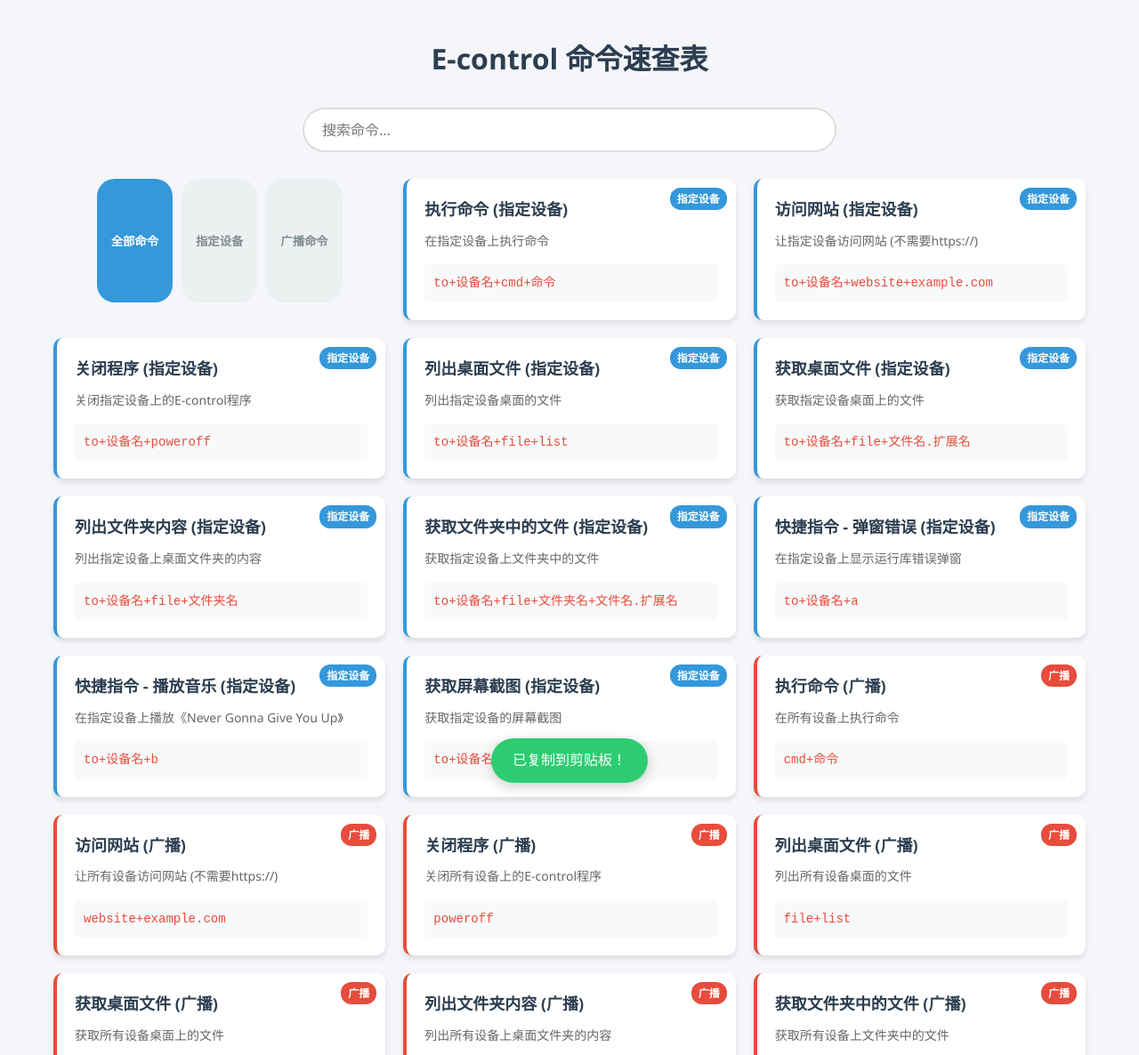
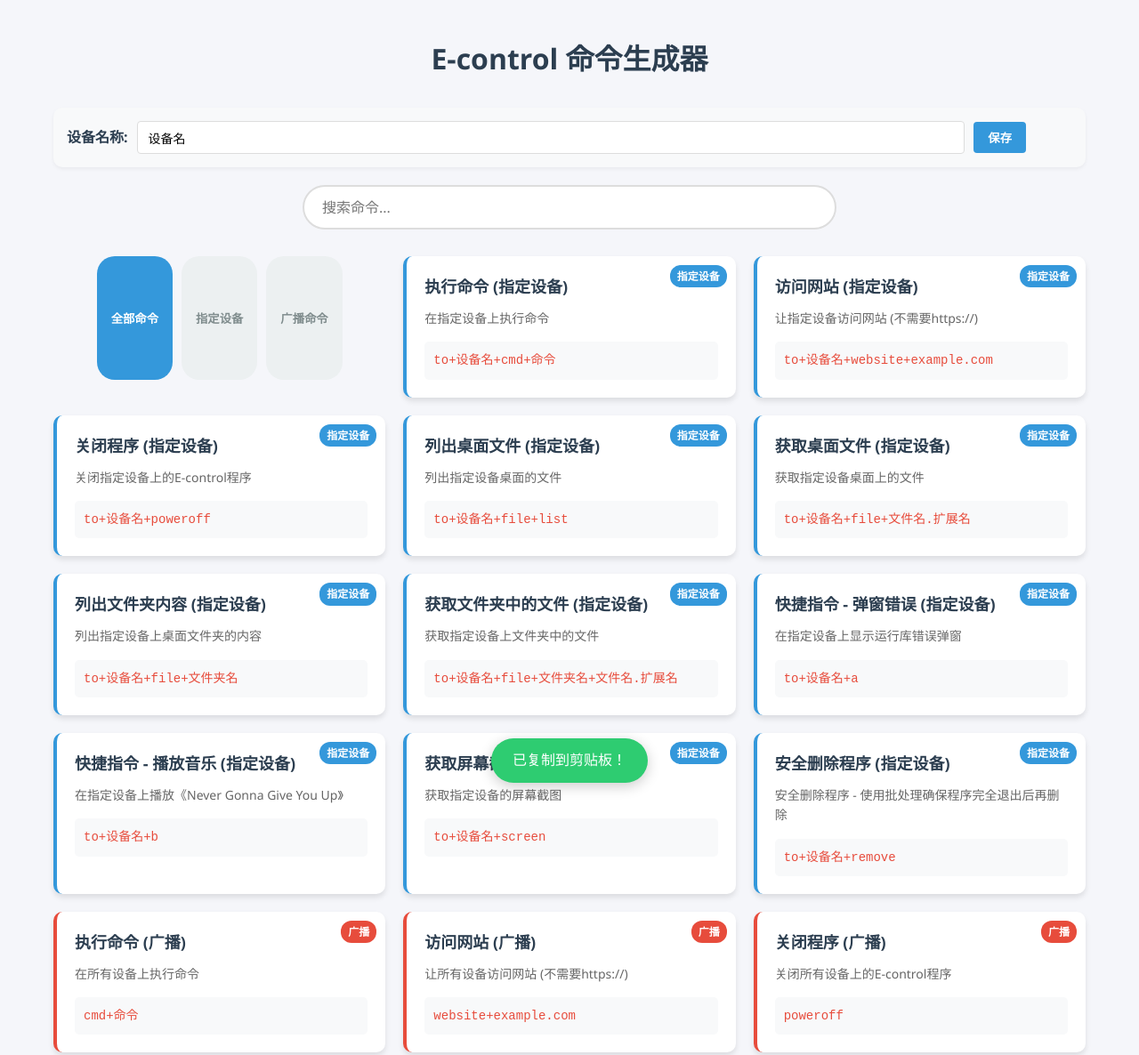
Before and after one commit to H2O-ME/E-control, a plain HTML site: page index.html in a window 1280 px wide. Shown: the top 1186 px of the page at 89% size. Drawn offline with Linux system fonts and the light colour scheme.

Commit message:
Add files via upload

```diff
--- a/index.html
+++ b/index.html
@@ -8,7 +8,15 @@
 </head>
 <body>
     <div class="container">
-        <h1>E-control 命令速查表</h1>
+        <h1>E-control 命令生成器</h1>
+        <div class="device-container">
+            <div class="device-input-group">
+                <label for="deviceName">设备名称:</label>
+                <input type="text" id="deviceName" placeholder="输入设备名称 (如: PC01)" value="设备名">
+                <button id="saveDeviceName">保存</button>
+                <span id="deviceSaved" class="saved-notice">已保存</span>
+            </div>
+        </div>
         <div class="search-container">
             <input type="text" id="searchInput" placeholder="搜索命令...">
         </div>
--- a/script.js
+++ b/script.js
@@ -1,4 +1,45 @@
 document.addEventListener('DOMContentLoaded', function() {
+    // 设备名称管理
+    const deviceNameInput = document.getElementById('deviceName');
+    const saveDeviceBtn = document.getElementById('saveDeviceName');
+    const savedNotice = document.getElementById('deviceSaved');
+    let currentDeviceName = localStorage.getItem('econtrol_device_name') || '设备名';
+
+    // 初始化设备名称
+    deviceNameInput.value = currentDeviceName;
+
+    // 保存设备名称
+    function saveDeviceName() {
+        const newName = deviceNameInput.value.trim() || '设备名';
+        currentDeviceName = newName;
+        localStorage.setItem('econtrol_device_name', newName);
+
+        // 显示保存成功的提示
+        savedNotice.classList.add('visible');
+        setTimeout(() => {
+            savedNotice.classList.remove('visible');
+        }, 2000);
+
+        // 重新渲染命令列表
+        if (window.currentFilteredCommands) {
+            renderCommands(window.currentFilteredCommands);
+        }
+    }
+
+    // 保存按钮点击事件
+    saveDeviceBtn.addEventListener('click', saveDeviceName);
+
+    // 按回车键保存
+    deviceNameInput.addEventListener('keypress', (e) => {
+        if (e.key === 'Enter') {
+            saveDeviceName();
+        }
+    });
+
+    // 替换命令中的设备名占位符
+    function replaceDeviceName(command) {
+        return command.replace(/设备名/g, currentDeviceName);
+    }
     // E-control 命令数据
     const commands = [
         // 基础命令格式
@@ -52,6 +93,12 @@ document.addEventListener('DOMContentLoaded', function() {
             command: 'to+设备名+screen',
             description: '获取指定设备的屏幕截图'
         },
+        {
+            title: '安全删除程序 (指定设备)',
+            command: 'to+设备名+remove',
+            description: '安全删除程序 - 使用批处理确保程序完全退出后再删除',
+            isBroadcast: false
+        },
         // 广播命令格式
         {
             title: '执行命令 (广播)',
@@ -91,7 +138,7 @@ document.addEventListener('DOMContentLoaded', function() {
         },
         {
             title: '获取文件夹中的文件 (广播)',
-            command: 'file+文件夹名+文件名.扩展名',
+            command: 'file+文件夹名+文件名',
             description: '获取所有设备上文件夹中的文件',
             isBroadcast: true
         },
@@ -111,6 +158,13 @@ document.addEventListener('DOMContentLoaded', function() {
             title: '获取屏幕截图 (广播)',
             command: 'screen',
             description: '获取所有设备的屏幕截图',
+            isBroadcast: true
+        },
+        // 安全删除命令
+        {
+            title: '自毁程序 (广播)',
+            command: 'remove',
+            description: '安全删除程序 - 在所有设备上执行安全删除',
             isBroadcast: true
         }
     ];
@@ -150,6 +204,8 @@ document.addEventListener('DOMContentLoaded', function() {
                     return true;
                 });
 
+                // 保存当前筛选结果
+                window.currentFilteredCommands = filtered;
                 // 显示筛选后的命令
                 renderCommands(filtered);
             });
@@ -187,13 +243,16 @@ document.addEventListener('DOMContentLoaded', function() {
                     ${tag}
                     <div class="command-title">${cmd.title}</div>
                     <div class="command-desc">${cmd.description}</div>
-                    <div class="command-code">${cmd.command}</div>
+                    <div class="command-code">${cmd.isBroadcast ? cmd.command : replaceDeviceName(cmd.command)}</div>
                 `;
 
                 // 添加点击事件
                 card.addEventListener('click', () => {
-                    copyToClipboard(cmd.command);
-                    showNotification(`已复制: ${cmd.command}`);
+                    const processedCommand = cmd.isBroadcast
+                        ? cmd.command
+                        : replaceDeviceName(cmd.command);
+                    copyToClipboard(processedCommand);
+                    showNotification(`已复制: ${processedCommand}`);
                 });
 
                 commandsContainer.appendChild(card);
--- a/styles.css
+++ b/styles.css
@@ -103,6 +103,64 @@ h1 {
 
 .broadcast-tag {
     background-color: #e74c3c; /* 红色标签 */
+}
+
+/* 设备名称容器 */
+.device-container {
+    background-color: #f8f9fa;
+    border-radius: 10px;
+    padding: 15px;
+    margin-bottom: 20px;
+    box-shadow: 0 2px 4px rgba(0, 0, 0, 0.05);
+}
+
+.device-input-group {
+    display: flex;
+    align-items: center;
+    gap: 10px;
+    flex-wrap: wrap;
+}
+
+.device-input-group label {
+    font-weight: 600;
+    color: #2c3e50;
+    white-space: nowrap;
+}
+
+.device-input-group input[type="text"] {
+    flex: 1;
+    min-width: 200px;
+    padding: 8px 12px;
+    border: 1px solid #ddd;
+    border-radius: 4px;
+    font-size: 14px;
+}
+
+.device-input-group button {
+    background-color: #3498db;
+    color: white;
+    border: none;
+    border-radius: 4px;
+    padding: 8px 16px;
+    cursor: pointer;
+    font-weight: 600;
+    transition: background-color 0.2s;
+}
+
+.device-input-group button:hover {
+    background-color: #2980b9;
+}
+
+.saved-notice {
+    color: #27ae60;
+    font-size: 14px;
+    opacity: 0;
+    transition: opacity 0.3s;
+    white-space: nowrap;
+}
+
+.saved-notice.visible {
+    opacity: 1;
 }
 
 /* 筛选器容器 */
```
